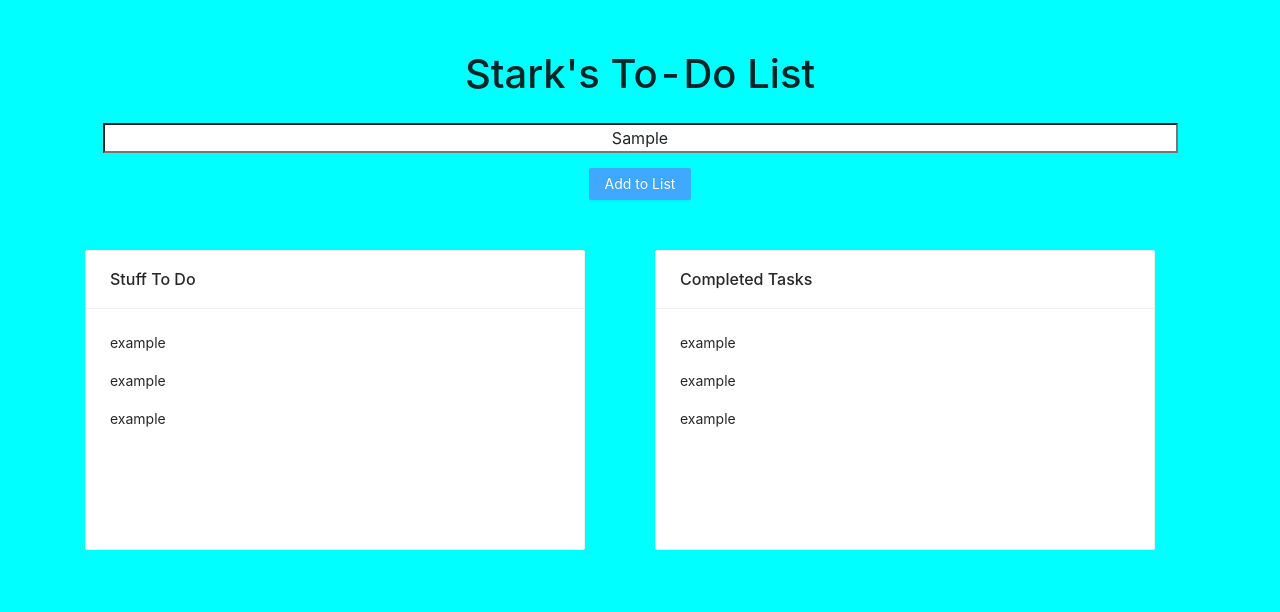
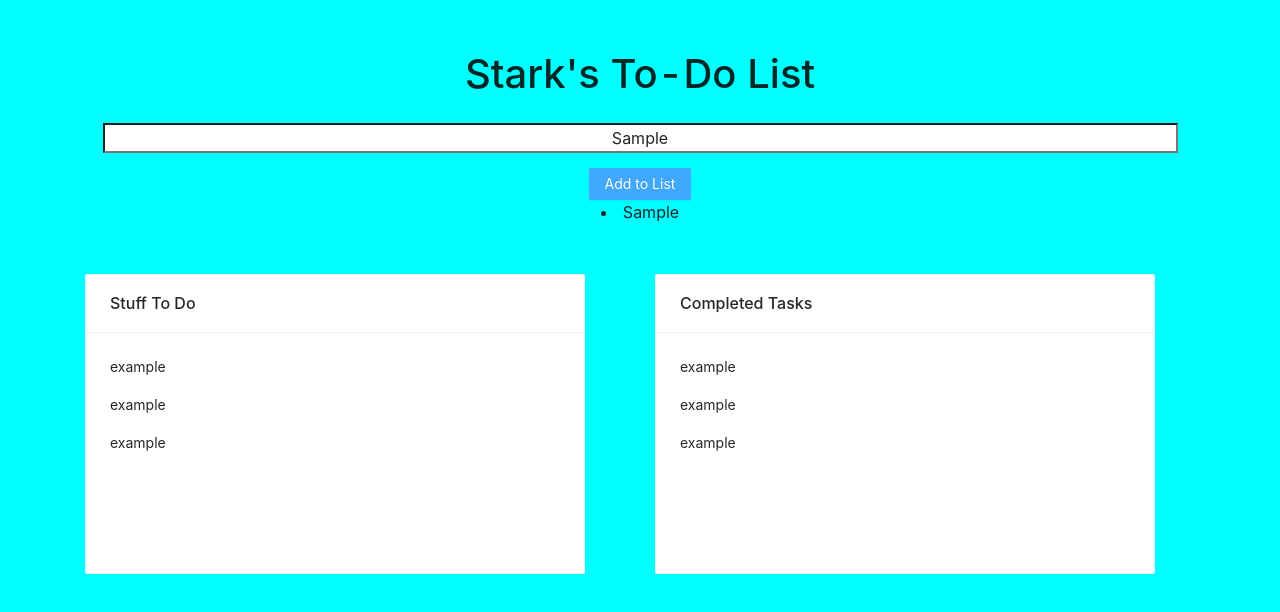
Before and after one commit to Stark-program/ToDoList, a React (Create React App) app: page / in a window 1280 px wide. Both pictures are taken after typing "Sample" into the empty fields and a click on the button "Add to List". Shown: the top 612 px of the page. Built offline with nearby package versions, Linux system fonts and the light colour scheme.

Commit message:
Finished button

```diff
--- a/src/app/Components/inputFieldAndButton.js
+++ b/src/app/Components/inputFieldAndButton.js
@@ -1,14 +1,19 @@
 import React, { useState } from "react";
 import { Button } from "antd";
-// import { toDoList } from "./listOfStuffToDo";
+
 
 const InputFieldAndButton = () => {
-  const [task, setTask] = useState(true);
+  const [task, setTask] = useState("");
+  const [list, setList] =useState([]);
+  const listItems = list.map((d) => <li key={d.task}>{d.task}</li>)
+
 
   const handleClick = () => {
-    console.log(task);
+    const newToDo = list.concat({task})
+    setList(newToDo)
   };
-  var testArray = [];
+  console.log(list);
+
   return (
     <div className="App">
       <h1>Stark's To-Do List</h1>
@@ -17,7 +22,6 @@ const InputFieldAndButton = () => {
           size="100"
           type="text"
           className="toDoInput"
-          // placeholder={useState}
           id="textInput"
           onChange={(event) => setTask(event.target.value)}
         ></input>
@@ -27,7 +31,7 @@ const InputFieldAndButton = () => {
           Add to List
         </Button>
       </div>
-      <div>{testArray}</div>
+      <div>{listItems}</div>
     </div>
   );
 };
```
Also changed, not shown: 1 other file (tests, documents, lock files or other folders).
